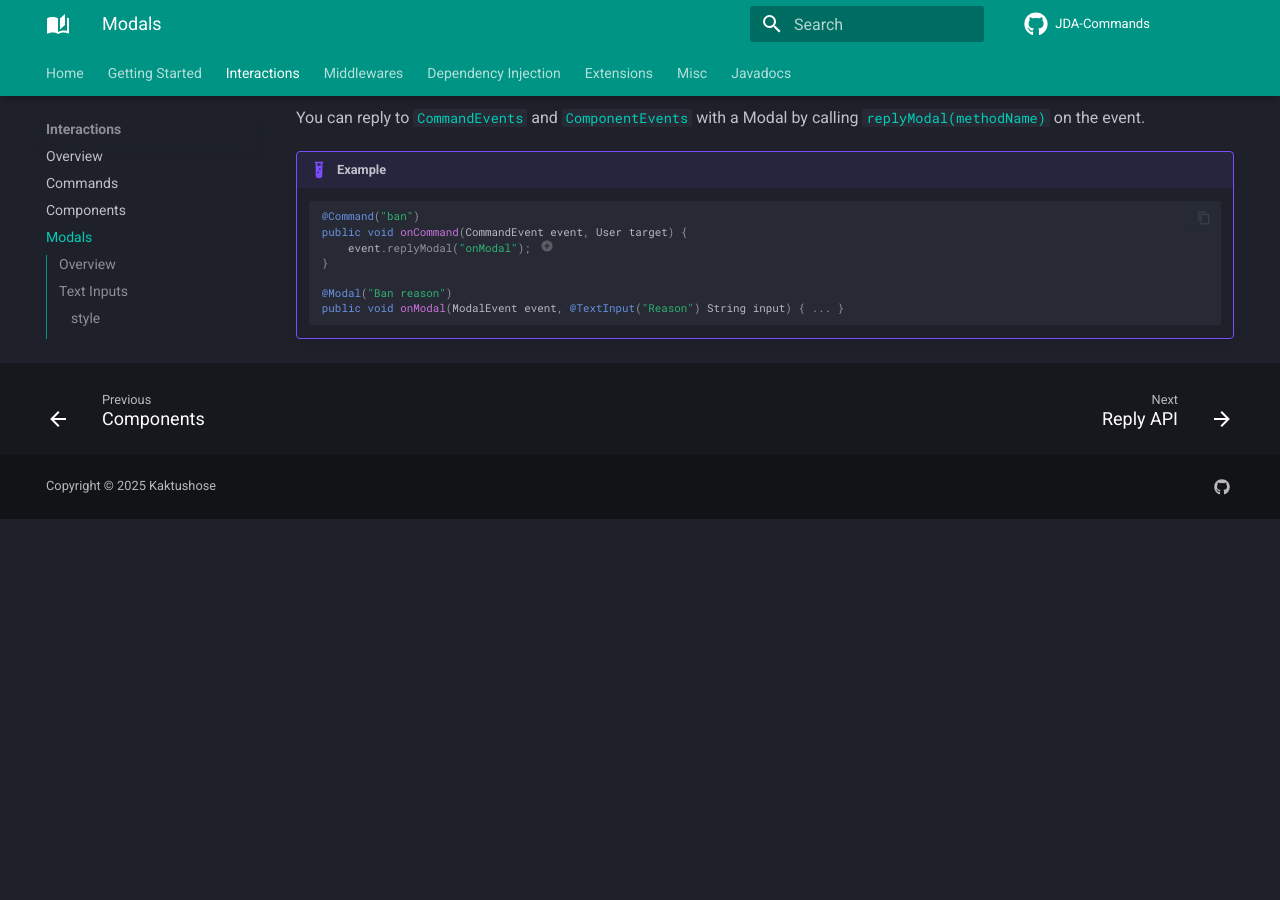
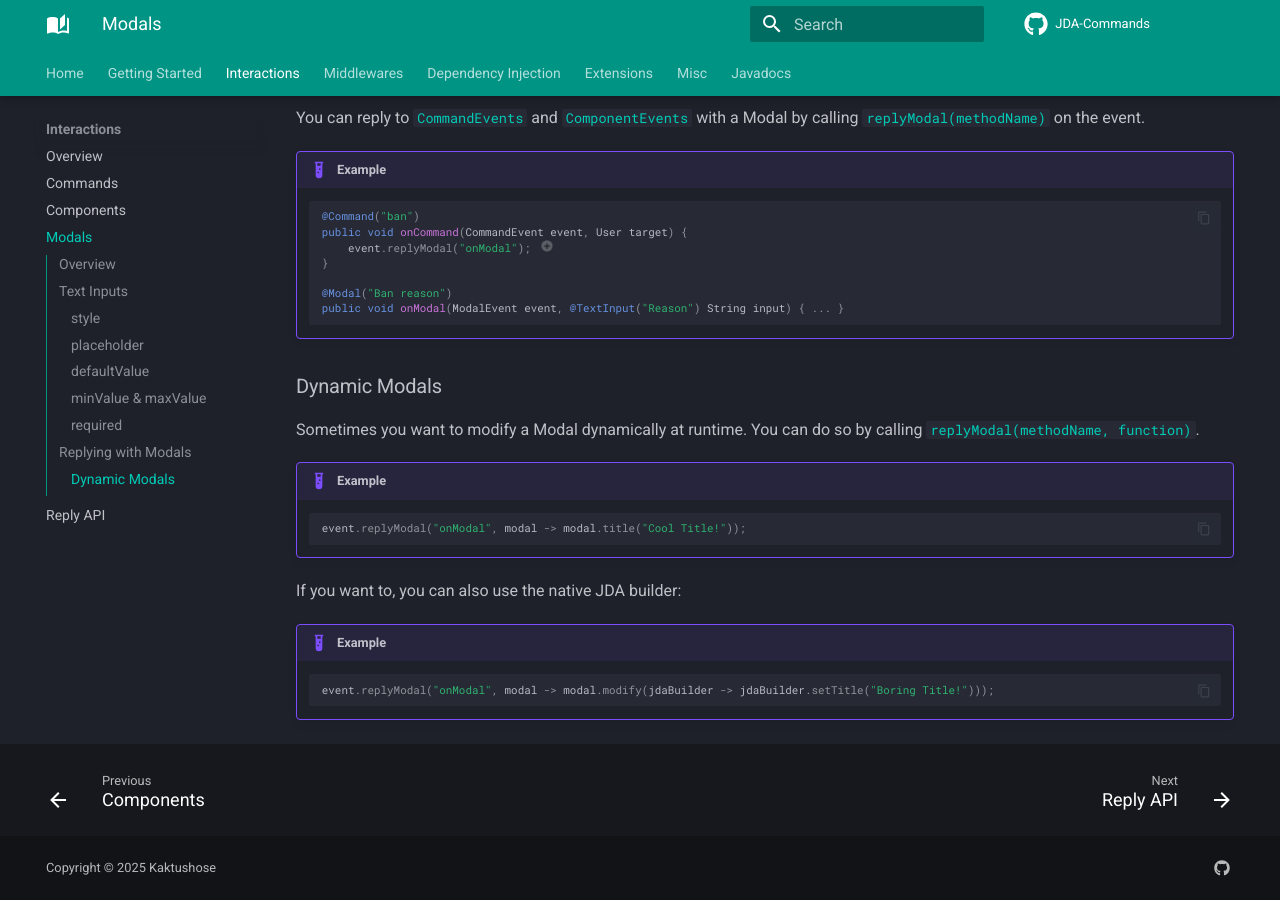
Before and after one commit to Kaktushose/jda-commands, an MkDocs documentation site: the page built from docs/interactions/modals.md, in a window 1280 px wide and 900 px high, scrolled down 1831 px. Built offline with MkDocs 1.6.1 and Material for MkDocs 9.7.7, drawn with Linux system fonts in a browser that asks for light colours; comment, search, counter and statistics services are not loaded; the version menu is left out; before the commit the page ends 2350 px from its top, so only the background shows below that.

Commit message:
add section for dynamic components & modals

````diff
--- a/docs/interactions/modals.md
+++ b/docs/interactions/modals.md
@@ -77,3 +77,18 @@
     ```
 
     1. We reference the Modal we want to send via the method name.
+
+### Dynamic Modals
+Sometimes you want to modify a Modal dynamically at runtime. You can do so by calling
+[`replyModal(methodName, function)`](https://kaktushose.github.io/jda-commands/javadocs/4/io.github.kaktushose.jda.commands.core/com/github/kaktushose/jda/commands/dispatching/events/ModalReplyableEvent.html#replyModal(java.lang.String,java.util.function.Function)).
+
+!!! example
+    ```java
+    event.replyModal("onModal", modal -> modal.title("Cool Title!"));
+    ```
+
+If you want to, you can also use the native JDA builder:
+!!! example
+    ```java
+    event.replyModal("onModal", modal -> modal.modify(jdaBuilder -> jdaBuilder.setTitle("Boring Title!")));
+    ```
````
Also changed, not shown: docs/interactions/reply.md (+12 -0 lines).
